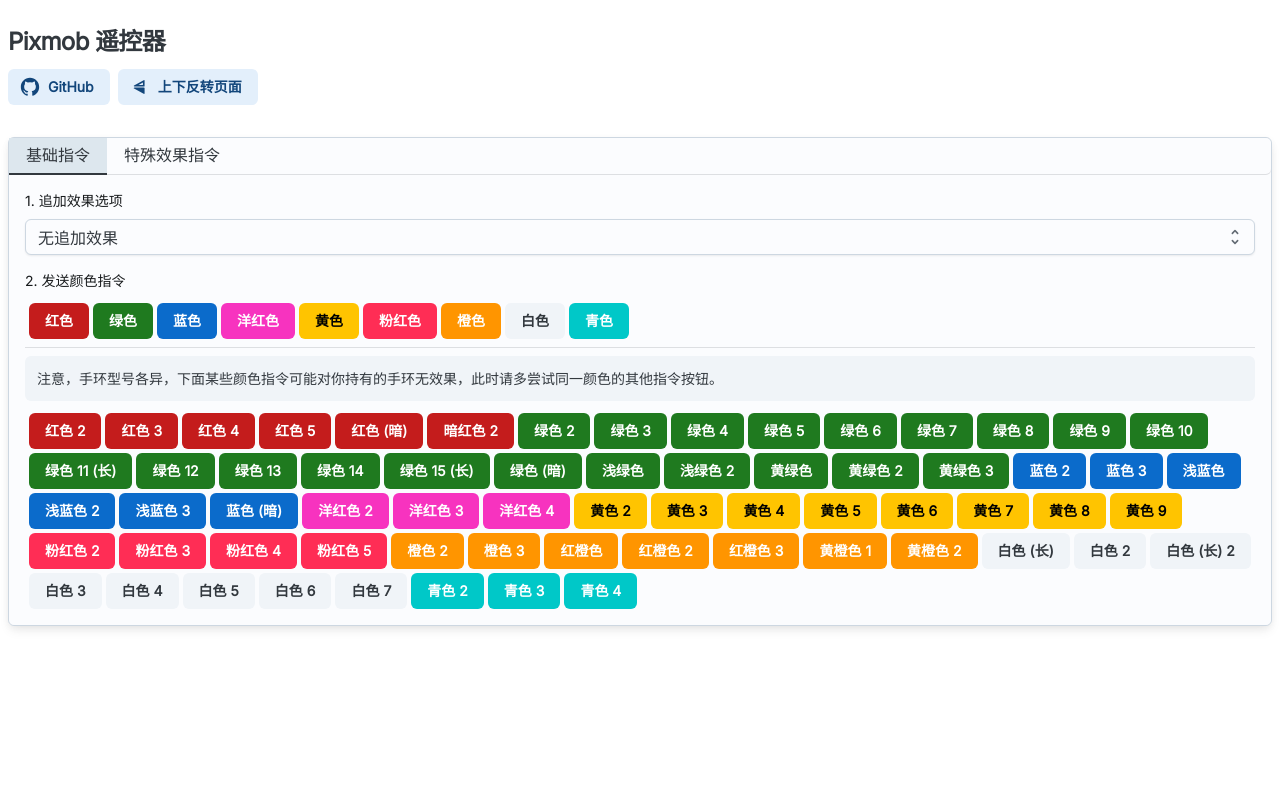
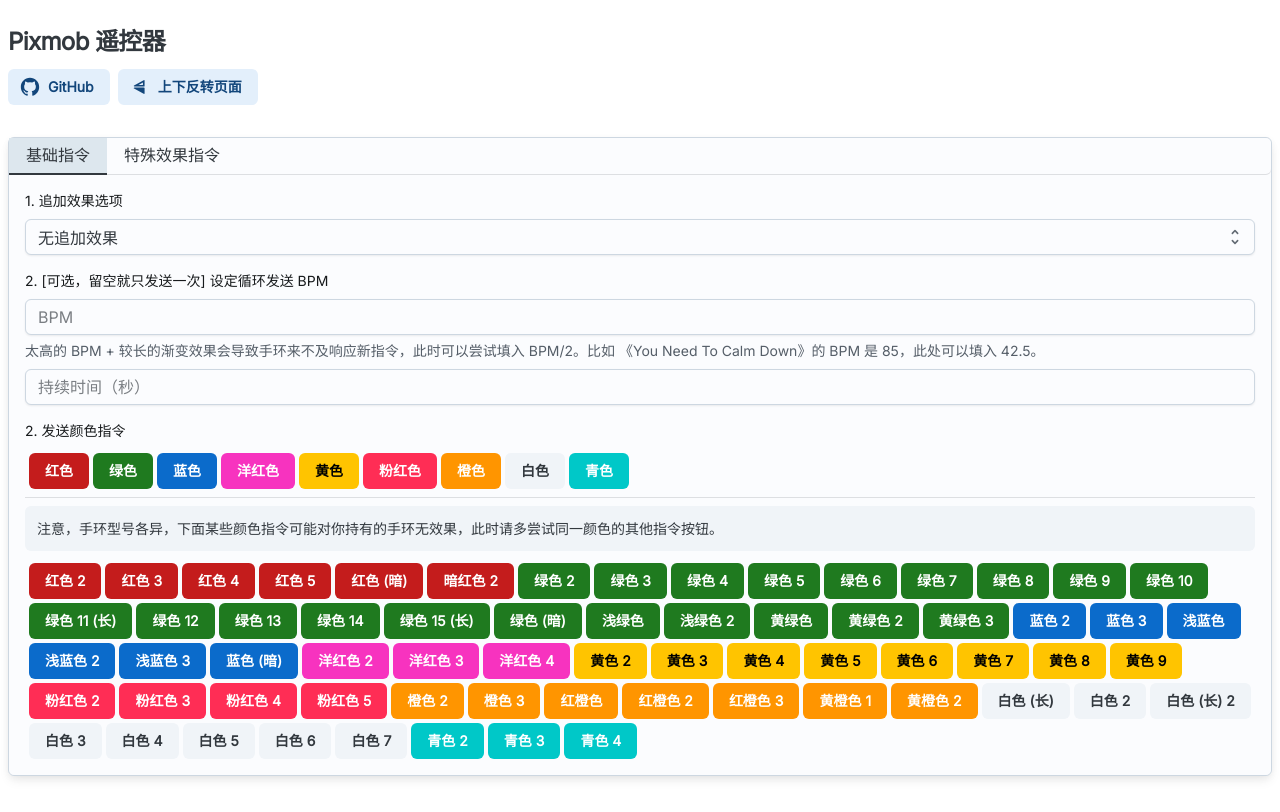
Before and after one commit to HFO4/pixmob-web-controller, a React (Vite) app: page / in a window 1280 px wide. Built offline with nearby package versions, Linux system fonts and the light colour scheme.

Commit message:
add bpm support

```diff
--- a/src/IR/generator.ts
+++ b/src/IR/generator.ts
@@ -91,7 +91,7 @@ export async function PlayInstruction(inst: number[]) {
 
   //mediaRecorder.start();
   await audioContext.resume();
-  await new Promise((r) => setTimeout(r, 1000));
+  await new Promise((r) => setTimeout(r, 500));
   await audioContext.close();
   //mediaRecorder.stop();
 }
--- a/src/Tabs/BasicInstructions.tsx
+++ b/src/Tabs/BasicInstructions.tsx
@@ -3,6 +3,9 @@ import {
   Box,
   Button,
   Divider,
+  FormControl,
+  FormHelperText,
+  Input,
   Select,
   Stack,
   Typography,
@@ -17,6 +20,8 @@ const NoTailCode = "NoTailCode";
 
 const BasicInstructions = (props: TabProps) => {
   const [tailCode, setTailCode] = useState(NoTailCode);
+  const [bpm, setBpm] = useState("");
+  const [duration, setDuration] = useState("");
   const handleTailCodeChange = (
     _event: React.SyntheticEvent | null,
     newValue: string | null,
@@ -43,7 +48,17 @@ const BasicInstructions = (props: TabProps) => {
 
       // send POST request to
       try {
-        await PlayInstruction(colorCodes);
+        if (bpm && duration) {
+          const bpmInt = parseInt(bpm);
+          const durationSec = parseInt(duration);
+          const loopCount = Math.ceil(durationSec / (60 / bpmInt));
+          for (let i = 0; i < loopCount; i++) {
+            await PlayInstruction(colorCodes);
+            await new Promise((r) => setTimeout(r, 60000 / bpmInt - 500));
+          }
+        } else {
+          await PlayInstruction(colorCodes);
+        }
       } catch (e) {
         alert(e);
       } finally {
@@ -53,7 +68,7 @@ const BasicInstructions = (props: TabProps) => {
       props.onSendComplete();
       console.log(colorCodes);
     },
-    [tailCode, props.onSendComplete, props.onSending],
+    [bpm, duration, tailCode, props.onSendComplete, props.onSending],
   );
 
   return (
@@ -71,6 +86,43 @@ const BasicInstructions = (props: TabProps) => {
               </Option>
             ))}
           </Select>
+        </Stack>
+        <Stack spacing={1}>
+          <Typography level="title-sm">
+            2. [可选，留空就只发送一次] 设定循环发送 BPM
+          </Typography>
+          <FormControl>
+            <Input
+              slotProps={{
+                input: {
+                  type: "number",
+                  min: "10",
+                  max: "120",
+                },
+              }}
+              value={bpm}
+              onChange={(e) => setBpm(e.target.value)}
+              placeholder="BPM"
+            />
+            <FormHelperText>
+              太高的 BPM +
+              较长的渐变效果会导致手环来不及响应新指令，此时可以尝试填入
+              BPM/2。比如 《You Need To Calm Down》的 BPM 是 85，此处可以填入
+              42.5。
+            </FormHelperText>
+          </FormControl>
+          <FormControl>
+            <Input
+              slotProps={{
+                input: {
+                  type: "number",
+                },
+              }}
+              value={duration}
+              onChange={(e) => setDuration(e.target.value)}
+              placeholder="持续时间（秒）"
+            />
+          </FormControl>
         </Stack>
         <Stack spacing={1}>
           <Typography level="title-sm">2. 发送颜色指令</Typography>
```
